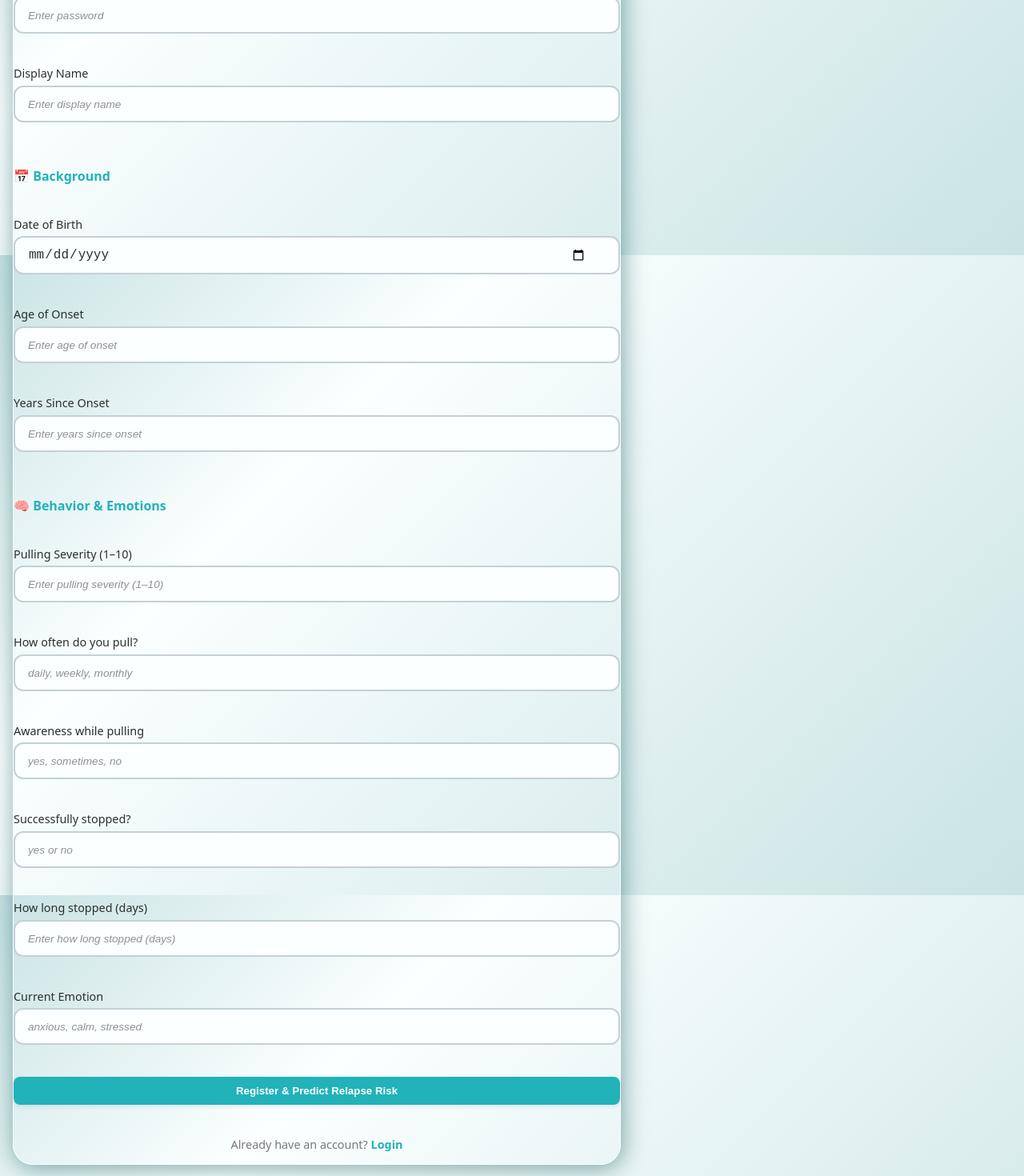
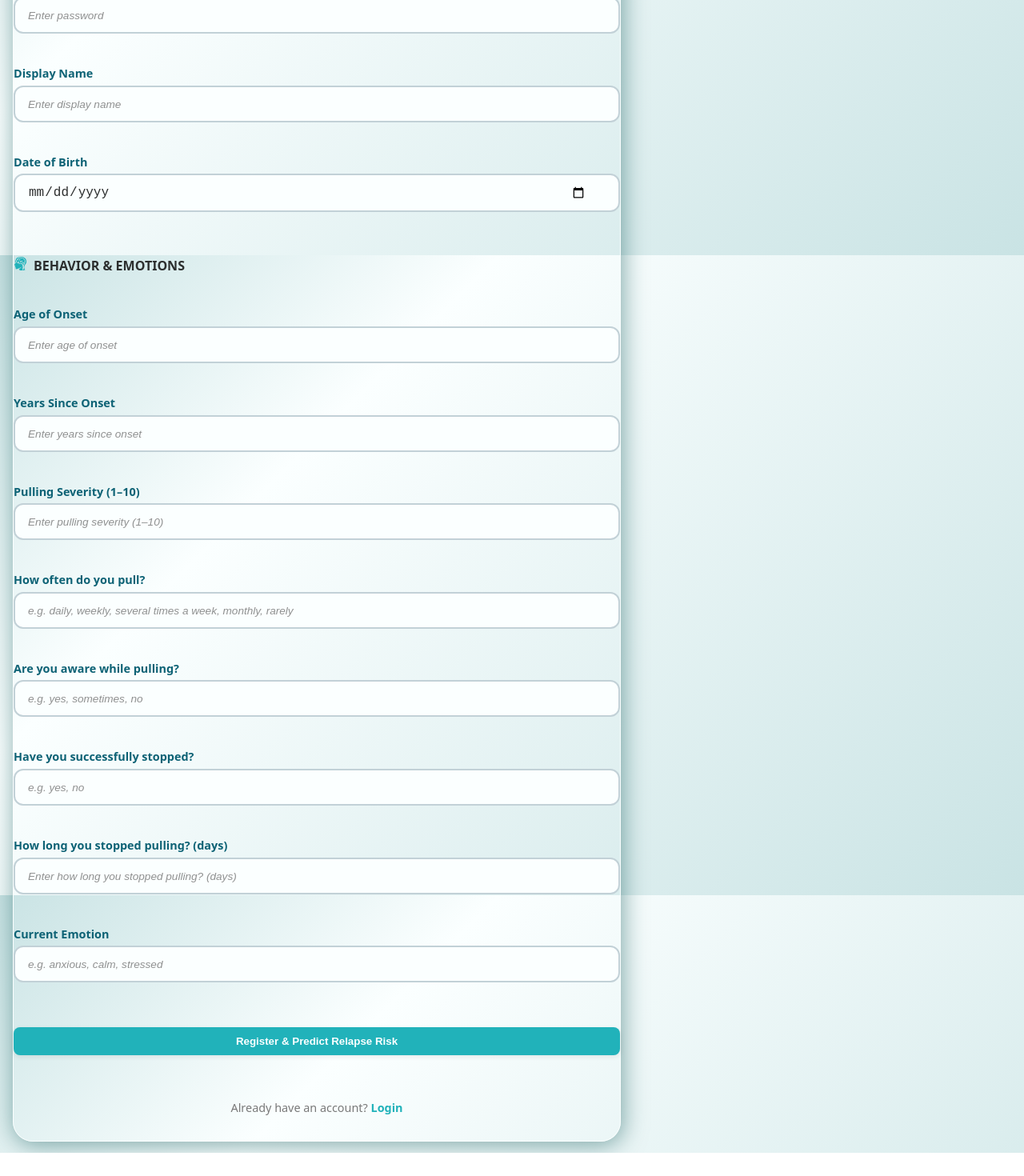
Before and after one commit to girlierazon84/TrichMind, a React (Vite) app in the folder client/: page /register in a window 1280 px wide. Shown: the part 481-1951 px from the top of the page at 80% size. After the commit the page ends 1922 px from the top, so only its background shows below. Built offline with nearby package versions, Linux system fonts and the light colour scheme; no server answers.

Commit message:
feat(RegisterPredictForm): enhance form layout and add icons for better user experience

```diff
--- a/client/src/components/RegisterPredictForm.tsx
+++ b/client/src/components/RegisterPredictForm.tsx
@@ -5,6 +5,8 @@ import { Link, useNavigate } from "react-router-dom";
 import styled, { keyframes } from "styled-components";
 import { ThemeButton, FormInput } from "@/components";
 import { useRegisterAndPredict } from "@/hooks";
+import { UserIcon, BrainIcon } from "@/assets/icons";
+
 
 /* -----------------------------------------------------
     ANIMATIONS — calm, premium, soft
@@ -34,15 +36,30 @@ const FormContainer = styled.form`
   gap: 1.5rem;
   border-radius: 18px;
   animation: ${slideUp} 0.55s ease-out;
+
+  .submit-button {
+    margin-top: 1rem;
+  }
+
+  label {
+    font-weight: 600;
+    color: ${({ theme }) => theme.colors.fifthly};
+  }
 `;
 
 const SectionTitle = styled.h3`
   font-size: 1rem;
   font-weight: 600;
   text-align: left;
-  color: ${({ theme }) => theme.colors.primary};
+  color: ${({ theme }) => theme.colors.text_primary};
   margin-bottom: 1rem;
   animation: ${fadeIn} 0.6s ease-out;
+
+  img {
+    width: 17px;
+    height: 17px;
+    margin-right: 0.5rem;
+  }
 `;
 
 const ErrorMessage = styled.p`
@@ -52,7 +69,7 @@ const ErrorMessage = styled.p`
 `;
 
 const FooterText = styled.p`
-  margin-top: 1rem;
+  margin: 2rem 0;
   font-size: 0.9rem;
   color: ${({ theme }) => theme.colors.text_secondary};
   animation: ${fadeIn} 1s ease-out;
@@ -176,7 +193,10 @@ export const RegisterPredictForm: React.FC = () => {
 
       {/* Registration Form */}
       <FormContainer onSubmit={handleSubmit}>
-        <SectionTitle>👤 Account Details</SectionTitle>
+        <SectionTitle>
+          <img src={ UserIcon } alt="User Icon" />
+          ACCOUNT DETAILS
+        </SectionTitle>
 
         <FormInput
           name="email"
@@ -204,8 +224,6 @@ export const RegisterPredictForm: React.FC = () => {
           onChange={handleChange}
         />
 
-        <SectionTitle>📅 Background</SectionTitle>
-
         <FormInput
           name="date_of_birth"
           label="Date of Birth"
@@ -214,6 +232,11 @@ export const RegisterPredictForm: React.FC = () => {
           onChange={handleChange}
           required
         />
+
+        <SectionTitle>
+          <img src={ BrainIcon } alt="Brain Icon" />
+          BEHAVIOR & EMOTIONS
+        </SectionTitle>
 
         <FormInput
           name="age_of_onset"
@@ -237,8 +260,6 @@ export const RegisterPredictForm: React.FC = () => {
           required
         />
 
-        <SectionTitle>🧠 Behavior & Emotions</SectionTitle>
-
         <FormInput
           name="pulling_severity"
           label="Pulling Severity (1–10)"
@@ -253,7 +274,7 @@ export const RegisterPredictForm: React.FC = () => {
         <FormInput
           name="pulling_frequency"
           label="How often do you pull?"
-          placeholder="daily, weekly, monthly"
+          placeholder="e.g. daily, weekly, several times a week, monthly, rarely"
           value={form.pulling_frequency}
           onChange={handleChange}
           required
@@ -261,8 +282,8 @@ export const RegisterPredictForm: React.FC = () => {
 
         <FormInput
           name="pulling_awareness"
-          label="Awareness while pulling"
-          placeholder="yes, sometimes, no"
+          label="Are you aware while pulling?"
+          placeholder="e.g. yes, sometimes, no"
           value={form.pulling_awareness}
           onChange={handleChange}
           required
@@ -270,8 +291,8 @@ export const RegisterPredictForm: React.FC = () => {
 
         <FormInput
           name="successfully_stopped"
-          label="Successfully stopped?"
-          placeholder="yes or no"
+          label="Have you successfully stopped?"
+          placeholder="e.g. yes, no"
           value={form.successfully_stopped}
           onChange={handleChange}
           required
@@ -279,7 +300,7 @@ export const RegisterPredictForm: React.FC = () => {
 
         <FormInput
           name="how_long_stopped_days"
-          label="How long stopped (days)"
+          label="How long you stopped pulling? (days)"
           type="number"
           min={0}
           value={form.how_long_stopped_days}
@@ -290,13 +311,13 @@ export const RegisterPredictForm: React.FC = () => {
         <FormInput
           name="emotion"
           label="Current Emotion"
-          placeholder="anxious, calm, stressed"
+          placeholder="e.g. anxious, calm, stressed"
           value={form.emotion}
           onChange={handleChange}
           required
         />
 
-        <ThemeButton type="submit" disabled={submitting}>
+        <ThemeButton className="submit-button" type="submit" disabled={submitting}>
           {submitting ? "Submitting..." : "Register & Predict Relapse Risk"}
         </ThemeButton>
 
```
